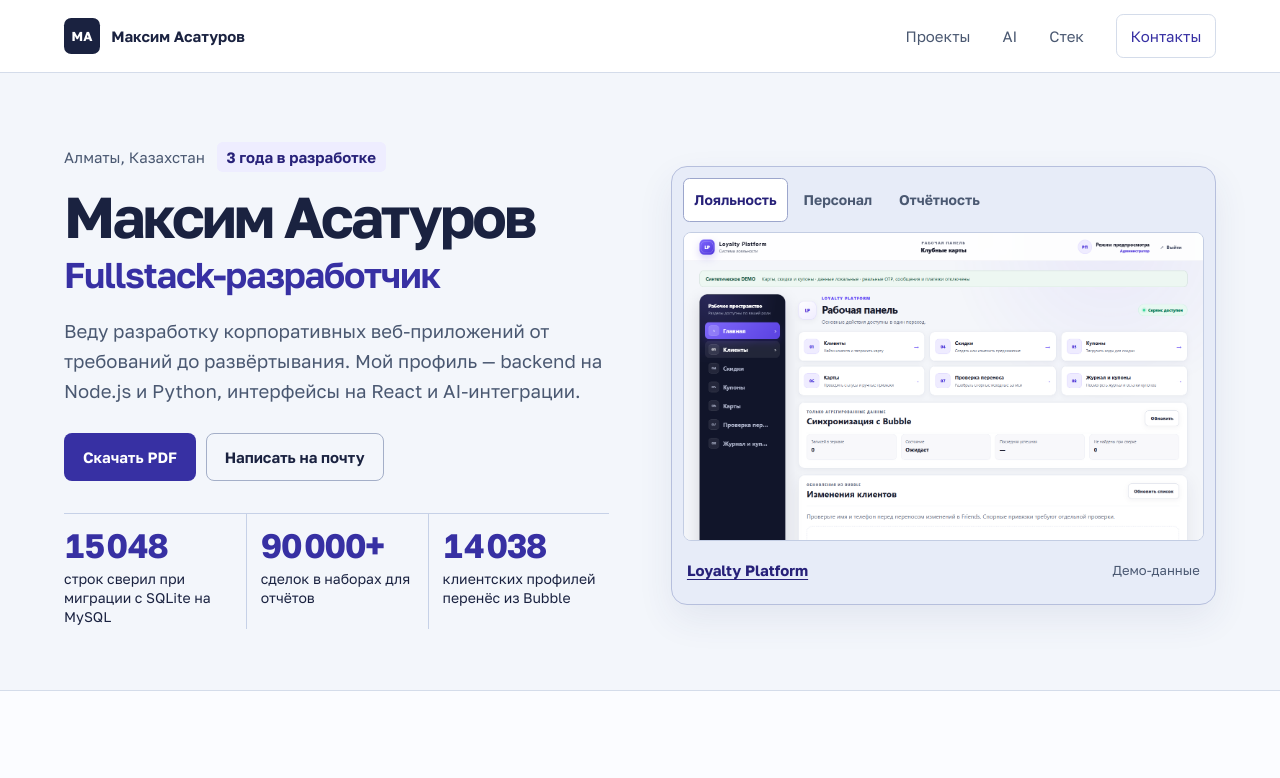
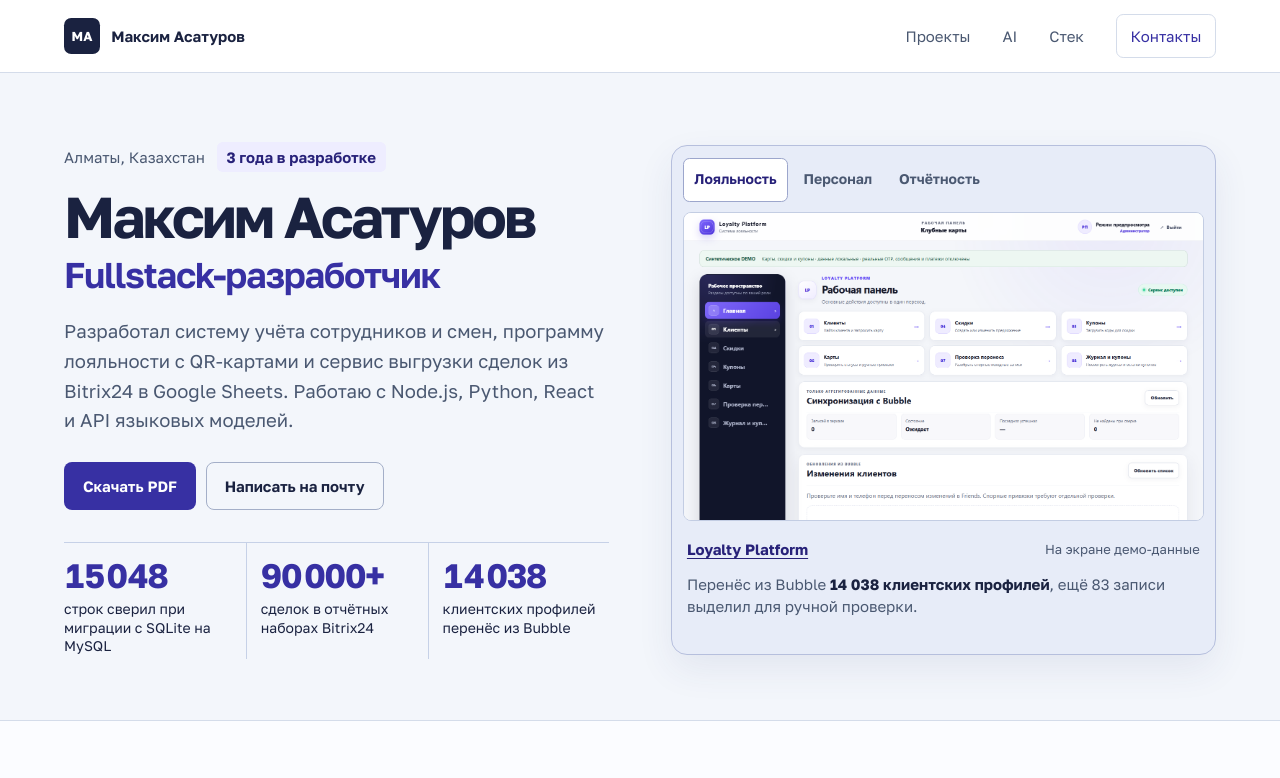
Before and after one commit to VortexFront/vortexfront.github.io, a plain HTML site: page index.html in a window 1280 px wide. Shown: the top 778 px of the page. Drawn offline with Linux system fonts and the light colour scheme.

Commit message:
Show resume-sourced project outcomes alongside demo previews

```diff
--- a/index.html
+++ b/index.html
@@ -9,7 +9,7 @@
   <title>Максим Асатуров | Fullstack-разработчик</title>
   <link rel="icon" href="assets/favicon.svg" type="image/svg+xml">
   <link rel="preload" href="assets/fonts/golos-text-cyrillic.woff2" as="font" type="font/woff2" crossorigin>
-  <link rel="stylesheet" href="styles.css?v=cd575985834e">
+  <link rel="stylesheet" href="styles.css?v=e699ad5cf551">
   <script src="app.js?v=5211b76a452e" defer></script>
 </head>
 <body>
@@ -33,7 +33,7 @@
           <p class="hero-meta"><span>Алматы, Казахстан</span><strong>3 года в разработке</strong></p>
           <h1 id="hero-title">Максим Асатуров</h1>
           <p class="hero-role">Fullstack-разработчик</p>
-          <p class="hero-description">Веду разработку корпоративных веб-приложений от требований до развёртывания. Мой профиль — backend на Node.js и Python, интерфейсы на React и AI-интеграции.</p>
+          <p class="hero-description">Разработал систему учёта сотрудников и смен, программу лояльности с QR-картами и сервис выгрузки сделок из Bitrix24 в Google Sheets. Работаю с Node.js, Python, React и API языковых моделей.</p>
           <div class="hero-actions">
             <a class="primary" href="assets/resume-maxim-asaturov-2026-11-25.pdf" download>Скачать PDF</a>
             <a class="secondary" href="mailto:volckovna@gmail.com">Написать на почту</a>
@@ -41,7 +41,7 @@
         </div>
         <ul class="results-list" aria-label="Ключевые результаты проектов">
           <li><a href="#staff-suite"><strong>15 048</strong><span>строк сверил при миграции с SQLite на MySQL</span></a></li>
-          <li><a href="#crm-sheets-sync"><strong>90 000+</strong><span>сделок в наборах для отчётов</span></a></li>
+          <li><a href="#crm-sheets-sync"><strong>90 000+</strong><span>сделок в отчётных наборах Bitrix24</span></a></li>
           <li><a href="#loyalty-platform"><strong>14 038</strong><span>клиентских профилей перенёс из Bubble</span></a></li>
         </ul>
         <div class="hero-preview" role="group" aria-label="Примеры разработанных интерфейсов">
@@ -55,7 +55,10 @@
               <div class="preview-frame">
                 <img src="assets/loyalty-platform-1.png" alt="Панель Loyalty Platform с показателями клиентской базы, карт и импорта из Bubble" width="1440" height="1000" fetchpriority="high" decoding="async">
               </div>
-              <figcaption><a href="#loyalty-platform">Loyalty Platform</a><span>Демо-данные</span></figcaption>
+              <figcaption>
+                  <a href="#loyalty-platform">Loyalty Platform</a><span>На экране демо-данные</span>
+                  <p>Перенёс из Bubble <strong>14&nbsp;038 клиентских профилей</strong>, ещё 83 записи выделил для ручной проверки.</p>
+                </figcaption>
             </figure>
           </div>
           <div class="preview-panel" id="preview-staff" hidden>
@@ -63,7 +66,10 @@
               <div class="preview-frame">
                 <img src="assets/staff-suite-1.png" alt="Панель Staff Suite с показателями рабочего времени и сводкой по сотрудникам" width="1440" height="1002" loading="lazy" decoding="async">
               </div>
-              <figcaption><a href="#staff-suite">Staff Suite</a><span>Демо-данные</span></figcaption>
+              <figcaption>
+                  <a href="#staff-suite">Staff Suite</a><span>На экране демо-данные</span>
+                  <p>Сверил <strong>15&nbsp;048 строк</strong> при миграции SQLite на MySQL и проверил <strong>2&nbsp;068 смен</strong> при аудите учёта рабочего времени.</p>
+                </figcaption>
             </figure>
           </div>
           <div class="preview-panel" id="preview-crm" hidden>
@@ -71,7 +77,10 @@
               <div class="preview-frame">
                 <img src="assets/crm-sheets-sync-1.png" alt="Интерфейс CRM–Sheets Sync для проверки выгрузки данных" width="1440" height="1670" loading="lazy" decoding="async">
               </div>
-              <figcaption><a href="#crm-sheets-sync">CRM–Sheets Sync</a><span>Демо-данные</span></figcaption>
+              <figcaption>
+                  <a href="#crm-sheets-sync">CRM–Sheets Sync</a><span>На экране демо-данные</span>
+                  <p>Мой сервис обрабатывал отчётные наборы объёмом <strong>более 90&nbsp;000 сделок</strong>.</p>
+                </figcaption>
             </figure>
           </div>
         </div>
--- a/styles.css
+++ b/styles.css
@@ -108,7 +108,9 @@ h1 { margin: .9rem 0 .45rem; font-size: clamp(2.55rem, 4.5vw, 4.55rem); line-hei
 .preview-frame img { width: 100%; height: auto; aspect-ratio: 1.69; object-fit: cover; object-position: top; }
 .preview-panel[data-transition] .preview-frame { animation: preview-enter .20s ease-out; }
 @keyframes preview-enter { from { opacity: .75; } to { opacity: 1; } }
-.preview-panel figcaption { display: flex; justify-content: space-between; align-items: center; gap: .15rem .65rem; flex-wrap: wrap; padding: .45rem .25rem .05rem; color: var(--muted); font-size: .8125rem; }
+.preview-panel figcaption { display: grid; grid-template-columns: 1fr auto; align-items: center; gap: .15rem .55rem; padding: .4rem .25rem .25rem; color: var(--muted); font-size: .8125rem; }
+.preview-panel figcaption p { grid-column: 1 / -1; min-block-size: 3lh; font-size: .9375rem; line-height: 1.45; }
+.preview-panel figcaption strong { color: var(--ink); }
 .preview-panel a { display: inline-flex; align-items: center; min-height: 2.75rem; color: var(--accent-deep); font-size: .9375rem; font-weight: 700; }
 
 .results-list { grid-area: results; display: grid; grid-template-columns: repeat(3, minmax(0, 1fr)); list-style: none; margin: 0; padding: 0; border-top: 1px solid #c6d1e7; }
@@ -295,6 +297,8 @@ dialog img { width: 100%; height: auto; }
   .hero-actions :is(.primary, .secondary) { font-size: .875rem; padding-inline: .625rem; }
   .contact-links { grid-template-columns: 1fr; }
   .site-nav a { font-size: .875rem; }
+  .preview-panel figcaption { grid-template-columns: 1fr; }
+  .preview-panel figcaption p { min-block-size: 4lh; }
   .preview-tabbar { gap: 0; }
   .preview-tabbar button { padding-inline: .42rem; font-size: .8125rem; }
 }
```
